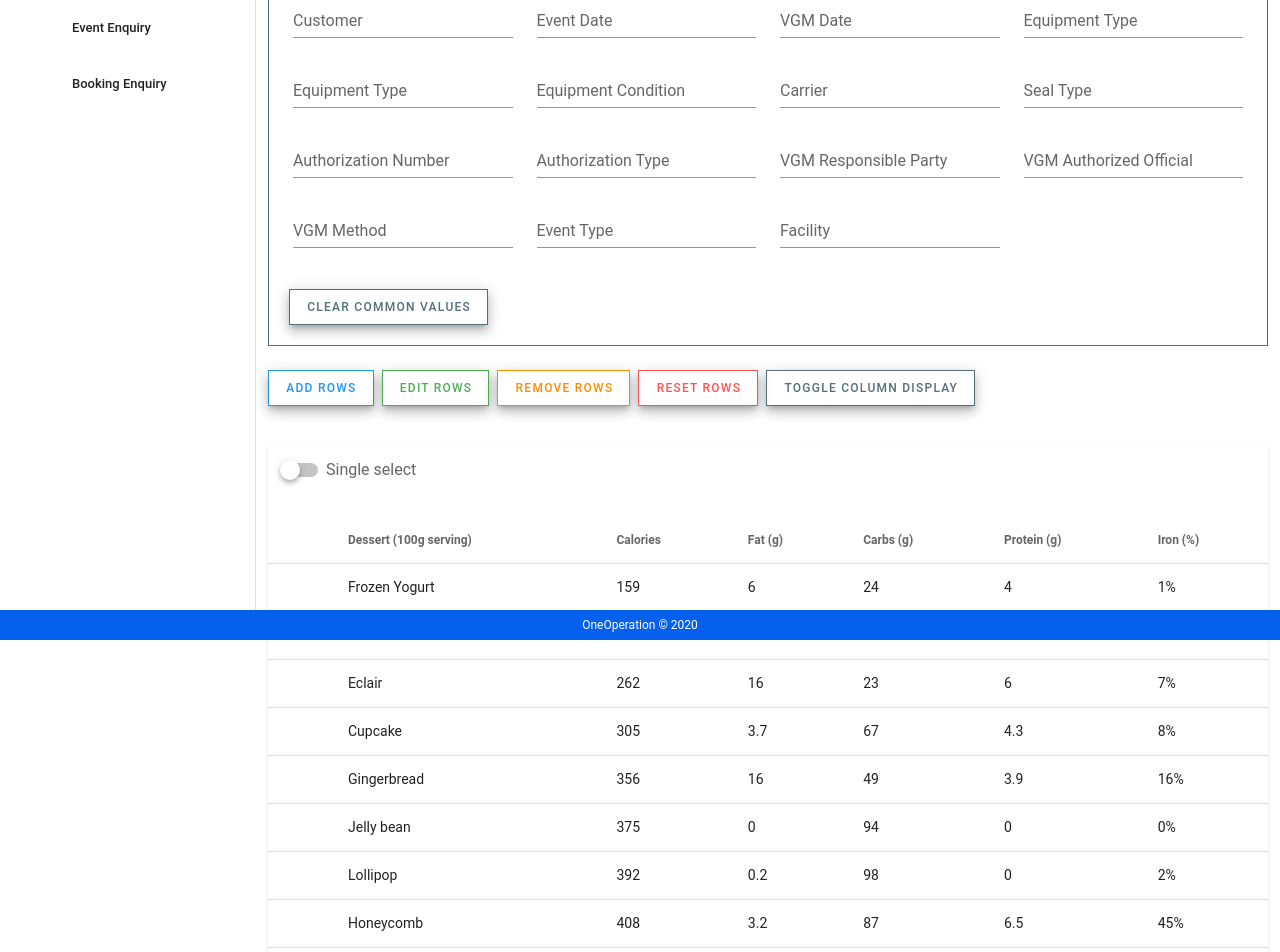
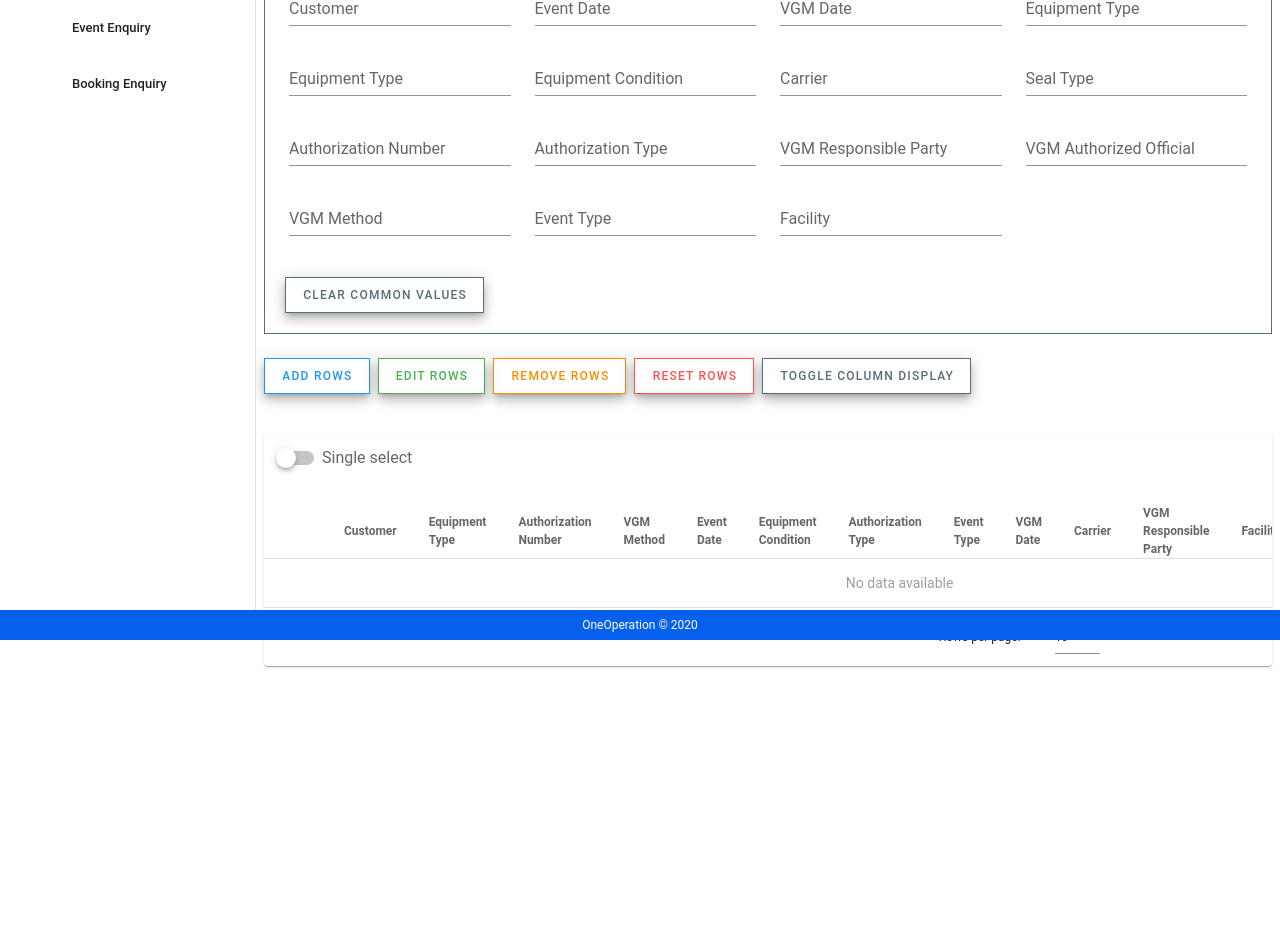
Before and after one commit to artieleartieleartiele/capture-event, a Vue app: page / in a window 1280 px wide. Shown: the part 160-1112 px from the top of the page. After the commit the page ends 856 px from the top, so only its background shows below. Built offline with nearby package versions, Linux system fonts and the light colour scheme; the HTML template or start-up script is replaced by a standard one.

Commit message:
Create store movementEvent

```diff
--- a/package.json
+++ b/package.json
@@ -7,6 +7,7 @@
     "build": "vue-cli-service build"
   },
   "dependencies": {
+    "axios": "^0.19.2",
     "vue": "^2.6.11",
     "vuetify": "^2.2.11",
     "vuex": "^3.1.3"
--- /dev/null
+++ b/public/dummyData.json
@@ -0,0 +1,31 @@
+{
+  "commonValuesList": {
+    "eqpList": ["RF", "GP", "GS", "CH"],
+    "ladenEmptyList": ["L", "E"],
+    "conditionList": ["Good", "MNR", "Damage"],
+    "vgmMethodList": ["Method1", "Method2"],
+    "authTypeList": ["Authorization1", "Authorization2"],
+    "eventTypeList": ["Creation", "Termination", "Movement"],
+    "sealTypeList": ["Seal1", "Seal2"],
+    "facilityList": [
+      "HKG01 - COSCO - HIT Terminals",
+      "MNL01 - COSCO - Pasay Terminals",
+      "LGB09 - COSCO - Long Beach Terminals",
+      "GUA90 - COSCO - Guam Terminals",
+      "TKY06 - COSCO - Tokyo Terminals",
+      "JPN07 - COSCO - Japan Terminals",
+      "NYC18 - COSCO - New York 18 City Terminals",
+      "NYC19 - COSCO - New York 19 City Terminals",
+      "NYC20 - COSCO - New York 20 City Terminals",
+      "NYC21 - COSCO - New York 21 City Terminals",
+      "DEN13 - COSCO - Denmark 13 Terminals",
+      "DEN14 - COSCO - Denmark 14 Terminals",
+      "DEN15 - COSCO - Denmark 15 Terminals",
+      "DEN16 - COSCO - Denmark 16 Terminals",
+      "DEN17 - COSCO - Denmark 17 Terminals",
+      "DEN18 - COSCO - Denmark 18 Terminals",
+      "DEN19 - COSCO - Denmark 19 Terminals",
+      "DEN20 - COSCO - Denmark 20 Terminals"
+    ]
+  }
+}
--- a/src/components/CaptureMovementEvent.vue
+++ b/src/components/CaptureMovementEvent.vue
@@ -1,5 +1,5 @@
 <template>
-  <v-container>
+  <div class="px-2">
     <v-row>
       <v-col>
         <CaptureMovementEventHeader />
@@ -10,7 +10,7 @@
         <CaptureMovementEventDetail />
       </v-col>
     </v-row>
-  </v-container>
+  </div>
 </template>
 <script>
 import CaptureMovementEventHeader from "./CaptureMovementEventHeader";
@@ -20,7 +20,7 @@ export default {
   name: "CaptureMovementEvent",
   components: {
     CaptureMovementEventHeader,
-    CaptureMovementEventDetail
-  }
+    CaptureMovementEventDetail,
+  },
 };
 </script>
--- a/src/components/CaptureMovementEventDetailItem.vue
+++ b/src/components/CaptureMovementEventDetailItem.vue
@@ -9,114 +9,46 @@
     class="elevation-1"
   >
     <template v-slot:top>
-      <v-switch v-model="singleSelect" label="Single select" class="pa-3"></v-switch>
+      <v-switch
+        v-model="singleSelect"
+        label="Single select"
+        class="pa-3"
+      ></v-switch>
     </template>
   </v-data-table>
 </template>
 
 <script>
+import { mapGetters, mapActions } from "vuex";
+
 export default {
   name: "CaptureMovementEventDetailItem",
+  computed: {
+    ...mapGetters(["commonValuesList", "labelsList"]),
+  },
   data() {
     return {
       singleSelect: false,
       selected: [],
       headers: [
-        {
-          text: "Dessert (100g serving)",
-          align: "start",
-          sortable: false,
-          value: "name"
-        },
-        { text: "Calories", value: "calories" },
-        { text: "Fat (g)", value: "fat" },
-        { text: "Carbs (g)", value: "carbs" },
-        { text: "Protein (g)", value: "protein" },
-        { text: "Iron (%)", value: "iron" }
+        { text: "Customer" },
+        { text: "Equipment Type" },
+        { text: "Authorization Number" },
+        { text: "VGM Method" },
+        { text: "Event Date" },
+        { text: "Equipment Condition" },
+        { text: "Authorization Type" },
+        { text: "Event Type" },
+        { text: "VGM Date" },
+        { text: "Carrier" },
+        { text: "VGM Responsible Party" },
+        { text: "Facility" },
+        { text: "Equipment Type" },
+        { text: "Seal Type" },
+        { text: "VGM Authorized Official" },
       ],
-      desserts: [
-        {
-          name: "Frozen Yogurt",
-          calories: 159,
-          fat: 6.0,
-          carbs: 24,
-          protein: 4.0,
-          iron: "1%"
-        },
-        {
-          name: "Ice cream sandwich",
-          calories: 237,
-          fat: 9.0,
-          carbs: 37,
-          protein: 4.3,
-          iron: "1%"
-        },
-        {
-          name: "Eclair",
-          calories: 262,
-          fat: 16.0,
-          carbs: 23,
-          protein: 6.0,
-          iron: "7%"
-        },
-        {
-          name: "Cupcake",
-          calories: 305,
-          fat: 3.7,
-          carbs: 67,
-          protein: 4.3,
-          iron: "8%"
-        },
-        {
-          name: "Gingerbread",
-          calories: 356,
-          fat: 16.0,
-          carbs: 49,
-          protein: 3.9,
-          iron: "16%"
-        },
-        {
-          name: "Jelly bean",
-          calories: 375,
-          fat: 0.0,
-          carbs: 94,
-          protein: 0.0,
-          iron: "0%"
-        },
-        {
-          name: "Lollipop",
-          calories: 392,
-          fat: 0.2,
-          carbs: 98,
-          protein: 0,
-          iron: "2%"
-        },
-        {
-          name: "Honeycomb",
-          calories: 408,
-          fat: 3.2,
-          carbs: 87,
-          protein: 6.5,
-          iron: "45%"
-        },
-        {
-          name: "Donut",
-          calories: 452,
-          fat: 25.0,
-          carbs: 51,
-          protein: 4.9,
-          iron: "22%"
-        },
-        {
-          name: "KitKat",
-          calories: 518,
-          fat: 26.0,
-          carbs: 65,
-          protein: 7,
-          iron: "6%"
-        }
-      ]
+      desserts: [],
     };
-  }
+  },
 };
 </script>
--- a/src/components/CaptureMovementEventHeaderItem.vue
+++ b/src/components/CaptureMovementEventHeaderItem.vue
@@ -1,19 +1,39 @@
 <template>
   <div>
-    <v-form ref="formCommonValues">
+    <v-form
+      v-for="{
+        eqpList,
+        ladenEmptyList,
+        conditionList,
+        vgmMethodList,
+        authTypeList,
+        eventTypeList,
+        sealTypeList,
+        facilityList,
+      } in commonValuesList"
+      :key="facilityList.length"
+    >
       <v-row>
         <v-col cols="3">
-          <v-text-field v-model="customer" maxlength="20" label="Customer"></v-text-field>
+          <v-text-field
+            v-model="commonValues.customer"
+            maxlength="20"
+            label="Customer"
+          ></v-text-field>
           <v-select
-            v-model="eqpType"
+            v-model="commonValues.eqpType"
             :items="eqpList"
             :menu-props="{ maxHeight: '400' }"
             label="Equipment Type"
             persistent-hint
           ></v-select>
-          <v-text-field v-model="authNo" maxlength="20" label="Authorization Number"></v-text-field>
+          <v-text-field
+            v-model="commonValues.authNo"
+            maxlength="20"
+            label="Authorization Number"
+          ></v-text-field>
           <v-select
-            v-model="vgmMethod"
+            v-model="commonValues.vgmMethod"
             :items="vgmMethodList"
             :menu-props="{ maxHeight: '400' }"
             label="VGM Method"
@@ -30,30 +50,35 @@
             min-width="200px"
           >
             <template v-slot:activator="{ on }">
-              <v-text-field v-model="eventDate" label="Event Date" readonly v-on="on"></v-text-field>
+              <v-text-field
+                v-model="commonValues.eventDate"
+                label="Event Date"
+                readonly
+                v-on="on"
+              ></v-text-field>
             </template>
             <v-date-picker
-              v-model="eventDate"
+              v-model="commonValues.eventDate"
               @input="menu2Event = false"
               :allowed-dates="allowedDates"
             ></v-date-picker>
           </v-menu>
           <v-select
-            v-model="condition"
+            v-model="commonValues.condition"
             :items="conditionList"
             :menu-props="{ maxHeight: '400' }"
             label="Equipment Condition"
             persistent-hint
           ></v-select>
           <v-select
-            v-model="authType"
+            v-model="commonValues.authType"
             :items="authTypeList"
             :menu-props="{ maxHeight: '400' }"
             label="Authorization Type"
             persistent-hint
           ></v-select>
           <v-select
-            v-model="eventType"
+            v-model="commonValues.eventType"
             :items="eventTypeList"
             :menu-props="{ maxHeight: '400' }"
             label="Event Type"
@@ -70,14 +95,30 @@
             min-width="200px"
           >
             <template v-slot:activator="{ on }">
-              <v-text-field v-model="vgmDate" label="VGM Date" readonly v-on="on"></v-text-field>
+              <v-text-field
+                v-model="commonValues.vgmDate"
+                label="VGM Date"
+                readonly
+                v-on="on"
+              ></v-text-field>
             </template>
-            <v-date-picker v-model="vgmDate" @input="menu2Vgm = false"></v-date-picker>
+            <v-date-picker
+              v-model="commonValues.vgmDate"
+              @input="menu2Vgm = false"
+            ></v-date-picker>
           </v-menu>
-          <v-text-field v-model="carrier" maxlength="20" label="Carrier"></v-text-field>
-          <v-text-field v-model="vgmResParty" maxlength="20" label="VGM Responsible Party"></v-text-field>
+          <v-text-field
+            v-model="commonValues.carrier"
+            maxlength="20"
+            label="Carrier"
+          ></v-text-field>
+          <v-text-field
+            v-model="commonValues.vgmResParty"
+            maxlength="20"
+            label="VGM Responsible Party"
+          ></v-text-field>
           <v-select
-            v-model="facility"
+            v-model="commonValues.facility"
             :items="facilityList"
             :menu-props="{ maxHeight: '400' }"
             label="Facility"
@@ -86,20 +127,24 @@
         </v-col>
         <v-col cols="3">
           <v-select
-            v-model="ladenEmpty"
+            v-model="commonValues.ladenEmpty"
             :items="ladenEmptyList"
             :menu-props="{ maxHeight: '400' }"
             label="Equipment Type"
             persistent-hint
           ></v-select>
           <v-select
-            v-model="sealType"
+            v-model="commonValues.sealType"
             :items="sealTypeList"
             :menu-props="{ maxHeight: '400' }"
             label="Seal Type"
             persistent-hint
           ></v-select>
-          <v-text-field v-model="vgmOfficial" maxlength="20" label="VGM Authorized Official"></v-text-field>
+          <v-text-field
+            v-model="commonValues.vgmOfficial"
+            maxlength="20"
+            label="VGM Authorized Official"
+          ></v-text-field>
         </v-col>
       </v-row>
       <v-row>
@@ -110,18 +155,36 @@
           outlined
           color="blue-grey darken-1"
           @click="reset"
-        >Clear Common Values</v-btn>
+          >Clear Common Values</v-btn
+        >
       </v-row>
     </v-form>
   </div>
 </template>
 <script>
+import { mapGetters, mapActions } from "vuex";
+
 export default {
+  name: "CaptureMovementEventHeaderItem",
+  created() {
+    this.fetchCommonValuesList();
+  },
+  computed: {
+    ...mapGetters(["commonValuesList", "labelsList"]),
+  },
+  methods: {
+    ...mapActions(["fetchCommonValuesList"]),
+    allowedDates: (val) => parseInt(val.split("-")[2], 10) % 2 === 0,
+    reset(e) {
+      e.preventDefault();
+      for (let o in this.commonValues) this.commonValues[o] = "";
+    },
+  },
   data() {
     return {
       menu2Event: false,
       menu2Vgm: false,
-
+      commonValues: {
         customer: "",
         eqpType: "",
         authNo: "",
@@ -137,42 +200,8 @@ export default {
         ladenEmpty: "",
         sealType: "",
         vgmOfficial: "",
-
-      eqpList: ["RF", "GP", "GS", "CH"],
-      ladenEmptyList: ["L", "E"],
-      conditionList: ["Good", "MNR", "Damage"],
-      vgmMethodList: ["Method1", "Method2"],
-      authTypeList: ["Authorization1", "Authorization2"],
-      eventTypeList: ["Creation", "Termination", "Movement"],
-      sealTypeList: ["Seal1", "Seal2"],
-      facilityList: [
-        "HKG01 - COSCO - HIT Terminals",
-        "MNL01 - COSCO - Pasay Terminals",
-        "LGB09 - COSCO - Long Beach Terminals",
-        "GUA90 - COSCO - Guam Terminals",
-        "TKY06 - COSCO - Tokyo Terminals",
-        "JPN07 - COSCO - Japan Terminals",
-        "NYC18 - COSCO - New York 18 City Terminals",
-        "NYC19 - COSCO - New York 19 City Terminals",
-        "NYC20 - COSCO - New York 20 City Terminals",
-        "NYC21 - COSCO - New York 21 City Terminals",
-        "DEN13 - COSCO - Denmark 13 Terminals",
-        "DEN14 - COSCO - Denmark 14 Terminals",
-        "DEN15 - COSCO - Denmark 15 Terminals",
-        "DEN16 - COSCO - Denmark 16 Terminals",
-        "DEN17 - COSCO - Denmark 17 Terminals",
-        "DEN18 - COSCO - Denmark 18 Terminals",
-        "DEN19 - COSCO - Denmark 19 Terminals",
-        "DEN20 - COSCO - Denmark 20 Terminals"
-      ]
+      },
     };
   },
-  methods: {
-    allowedDates: val => parseInt(val.split("-")[2], 10) % 2 === 0,
-    reset(e) {
-      e.preventDefault();
-      this.$refs.formCommonValues.reset();
-    }
-  }
 };
 </script>
--- a/src/store/index.js
+++ b/src/store/index.js
@@ -1,15 +1,11 @@
-import Vue from 'vue'
-import Vuex from 'vuex'
+import Vue from "vue";
+import Vuex from "vuex";
+import movementEvents from "./modules/movementEvents";
 
-Vue.use(Vuex)
+Vue.use(Vuex);
 
 export default new Vuex.Store({
-  state: {
+  modules: {
+    movementEvents,
   },
-  mutations: {
-  },
-  actions: {
-  },
-  modules: {
-  }
-})
+});
--- /dev/null
+++ b/src/store/modules/movementEvents.js
@@ -0,0 +1,31 @@
+import axios from "axios";
+
+const state = {
+  commonValuesList: [],
+};
+const getters = {
+  commonValuesList: (state) => state.commonValuesList,
+};
+const actions = {
+  async fetchCommonValuesList({ commit }) {
+    const res = await axios.get(`dummyData.json`);
+    commit("FETCH_COMMONVALUESLIST", res.data);
+  },
+};
+const mutations = {
+  FETCH_COMMONVALUESLIST: (state, commonValuesList) =>
+    (state.commonValuesList = commonValuesList),
+  // ADD_TODO: (state, todo) => state.todos.unshift(todo),
+  // DELETE_TODO: (state, id) =>
+  //   (state.todos = state.todos.filter((todo) => todo.id !== id)),
+  // UPDATE_TODO: (state, updTodo) => {
+  //   const idx = state.todos.findIndex((todo) => todo.id === updTodo.id);
+  //   state.todos.splice(idx, 1, updTodo);},
+};
+
+export default {
+  state,
+  getters,
+  actions,
+  mutations,
+};
```
Also changed, not shown: src/components/CaptureMovementEventDetail.vue (+17 -7 lines), 1 other file (tests, documents, lock files or other folders). Lines whose indentation alone changed are shown as unchanged.
